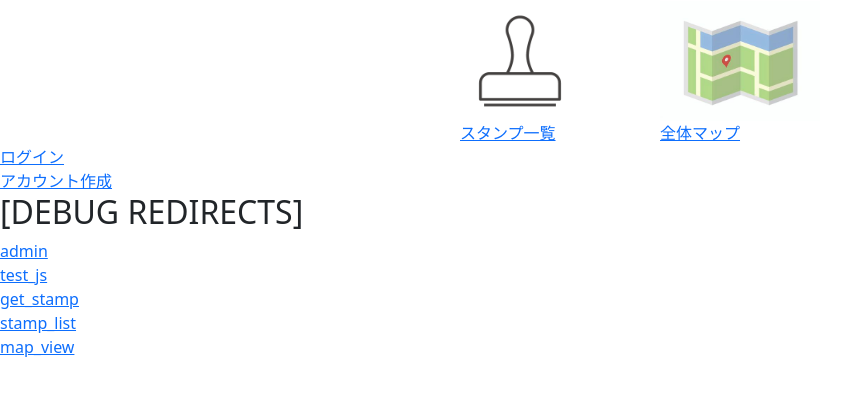
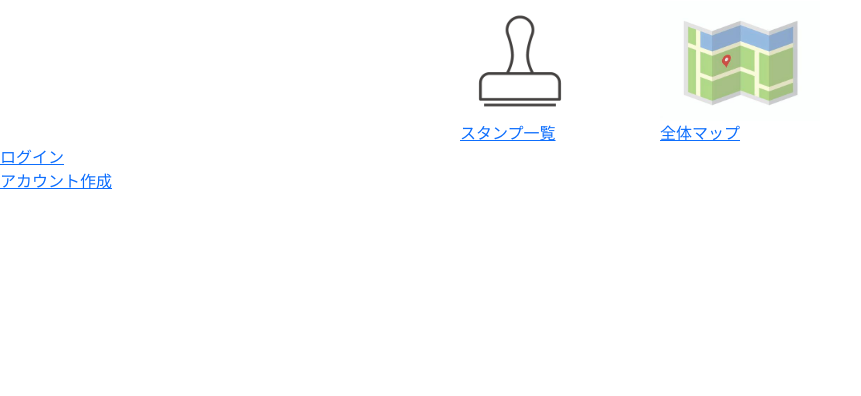
Before and after one commit to N-Ruma/StampCollection, a Django app: page / in a window 1280 px wide. Shown: the part 256-652 px from the top of the page, without its empty margins (0-861 px from the left). Run offline with Django 5.2, Linux system fonts and the light colour scheme; data that the repository does not hold is empty.

Commit message:
- test_js関連のファイルやコードを削除しました. - get_stamp(スタンプ獲得処理のデバッグ用だったもの)関連のファイルやコードを削除しました.

```diff
--- a/StampCollection/stampapp/urls.py
+++ b/StampCollection/stampapp/urls.py
@@ -6,10 +6,8 @@ urlpatterns = [
     path("", home_view, name="home"),
     path("add_stamp_pin", add_stamp_pin_view, name="add_stamp_pin"),
     path("mypage", mypage_view, name="mypage"),
-    path("test_js", test_js_view, name="test_js"),
     path("map", map_view, name="map"),
     path("stamp_list", stamp_list_view, name="stamp_list"),
-    path("get_stamp", get_stamp_view, name="get_stamp"),
     path("stamp/<str:stamp>", stamp_detail_view, name="stamp_detail"),
     path("judge", judge_view, name="judge")
 ]
--- a/StampCollection/stampapp/views.py
+++ b/StampCollection/stampapp/views.py
@@ -11,53 +11,6 @@ from .judge import judge
 
 # 設定されている認証ユーザモデルを取得する.
 User = get_user_model()
-
-# ------------------ for debug -------------------
-@login_required
-def test_js_view(request):
-    template_name = "stampapp/test_js.html"
-    context = {}
-    stamps = StampPin.objects.all()
-    context["stamps"] = stamps
-    return render(request, template_name, context)
-
-@login_required
-def get_stamp_view(request):
-    template_name = "stampapp/get_stamp.html"
-    context = {}
-
-    user = request.user
-    message = None
-    error = None
-
-    if request.method == "POST":
-        stamp_id = request.POST["id"]
-        try:
-            stamp = StampPin.objects.get(id=stamp_id)
-        except StampPin.DoesNotExist:
-            error = "スタンプが存在しません。"
-        else:
-            # すでに獲得済みかチェック
-            if user in stamp.users.all():
-                message = f"{stamp} はすでに獲得済みです。"
-            else:
-                stamp.users.add(user)
-                message = f"{stamp} を獲得しました！"
-
-    # 全スタンプ一覧
-    stamps = StampPin.objects.all()
-    context["stamps"] = stamps
-
-    # 自分の獲得スタンプ
-    own_stamps = StampPin.objects.filter(users=user)
-    context["own_stamps"] = own_stamps
-
-    context["message"] = message
-    context["error"] = error
-
-    return render(request, template_name, context)
-
-# -----------------------------------------------
 
 def home_view(request):
     template_name = "stampapp/home.html"
--- a/StampCollection/templates/stampapp/home.html
+++ b/StampCollection/templates/stampapp/home.html
@@ -56,14 +56,4 @@
     <div><a href="{% url 'login' %}">ログイン</a></div>
     <div><a href="{% url 'register' %}">アカウント作成</a></div>
   {% endif %}
-
-  <!-- FOR DEBUG -->
-  <h2>[DEBUG REDIRECTS]</h2>
-  <div><a href="admin/">admin</a></div>
-  <div><a href="test_js">test_js</a></div>
-  <div><a href="get_stamp">get_stamp</a></div>
-  <div><a href="stamp_list">stamp_list</a></div>
-  <div><a href="map">map_view</a></div>
-  <!-- FOR DEBUG -->
-
 {% endblock redirect %}
```
Also changed, not shown: StampCollection/templates/stampapp/get_stamp.html (deleted, +0 -31 lines), StampCollection/templates/stampapp/test_js.html (deleted, +0 -34 lines).
